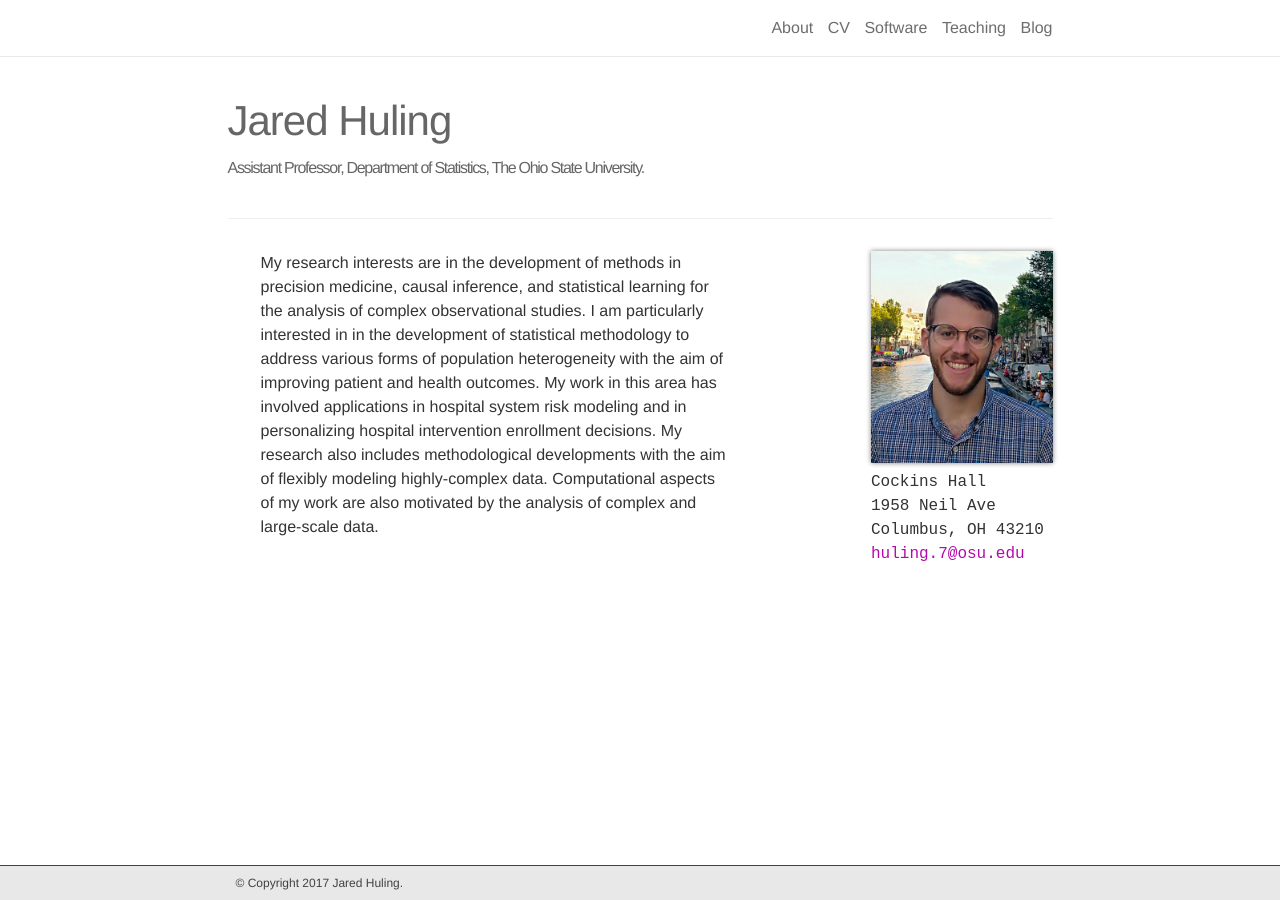
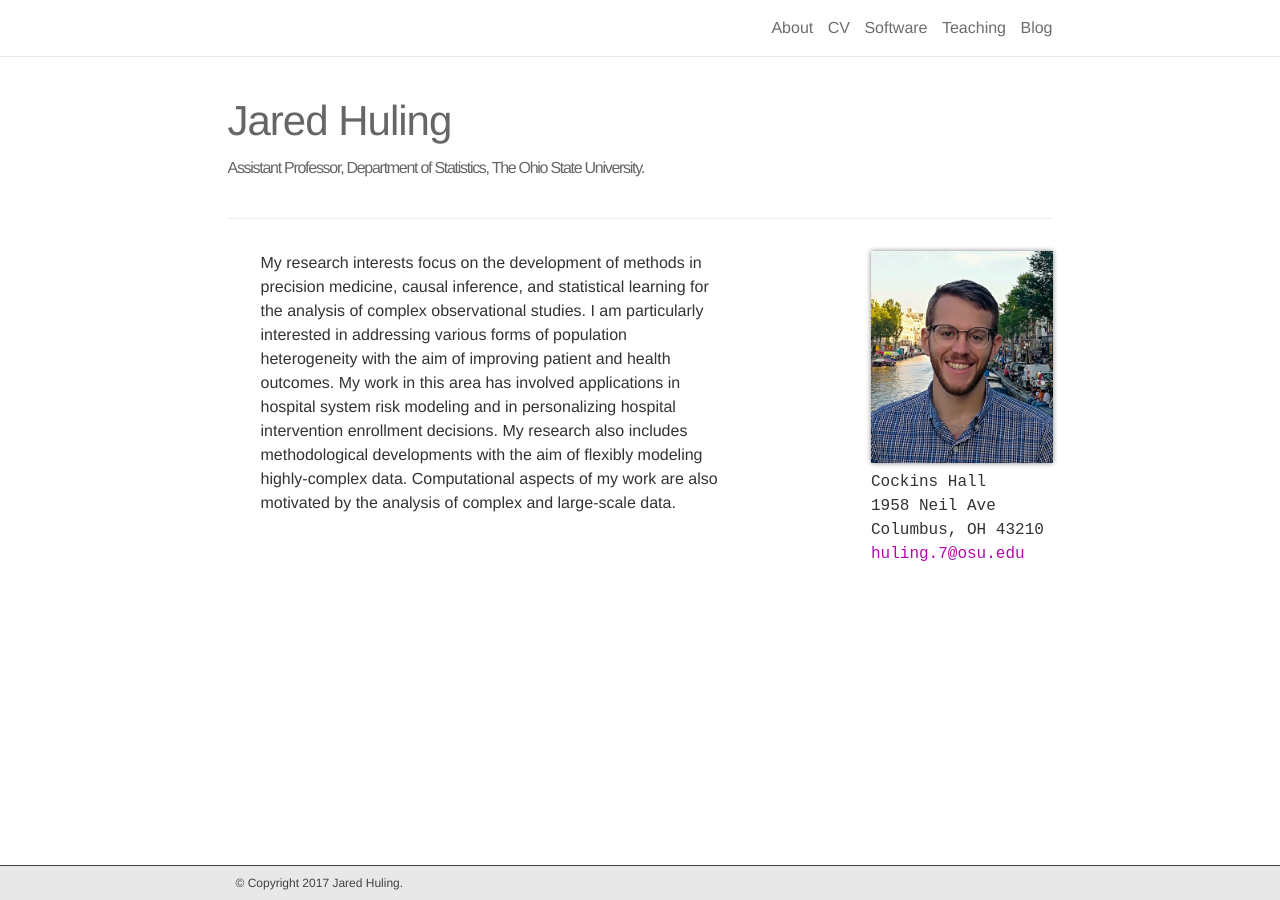
Before and after one commit to jaredhuling/jaredhuling.github.io, a Jekyll site: the page built from _pages/about.md, in a window 1280 px wide. Built offline with Jekyll 4.4.1, drawn with Linux system fonts in a browser that asks for light colours; nearby versions of some CDN libraries.

Commit message:
about update

```diff
--- a/_pages/about.md
+++ b/_pages/about.md
@@ -16,5 +16,5 @@ news: false
 social: false
 ---
 
-My research interests are in the development of methods in precision medicine, causal inference, and statistical learning for the analysis of complex observational studies.
-I am particularly interested in in the development of statistical methodology to address various forms of population heterogeneity with the aim of improving patient and health outcomes. My work in this area has involved applications in hospital system risk modeling and in personalizing hospital intervention enrollment decisions. My research also includes methodological developments with the aim of flexibly modeling highly-complex data. Computational aspects of my work are also motivated by the analysis of complex and large-scale data.
+My research interests focus on the development of methods in precision medicine, causal inference, and statistical learning for the analysis of complex observational studies.
+I am particularly interested in addressing various forms of population heterogeneity with the aim of improving patient and health outcomes. My work in this area has involved applications in hospital system risk modeling and in personalizing hospital intervention enrollment decisions. My research also includes methodological developments with the aim of flexibly modeling highly-complex data. Computational aspects of my work are also motivated by the analysis of complex and large-scale data.
```
